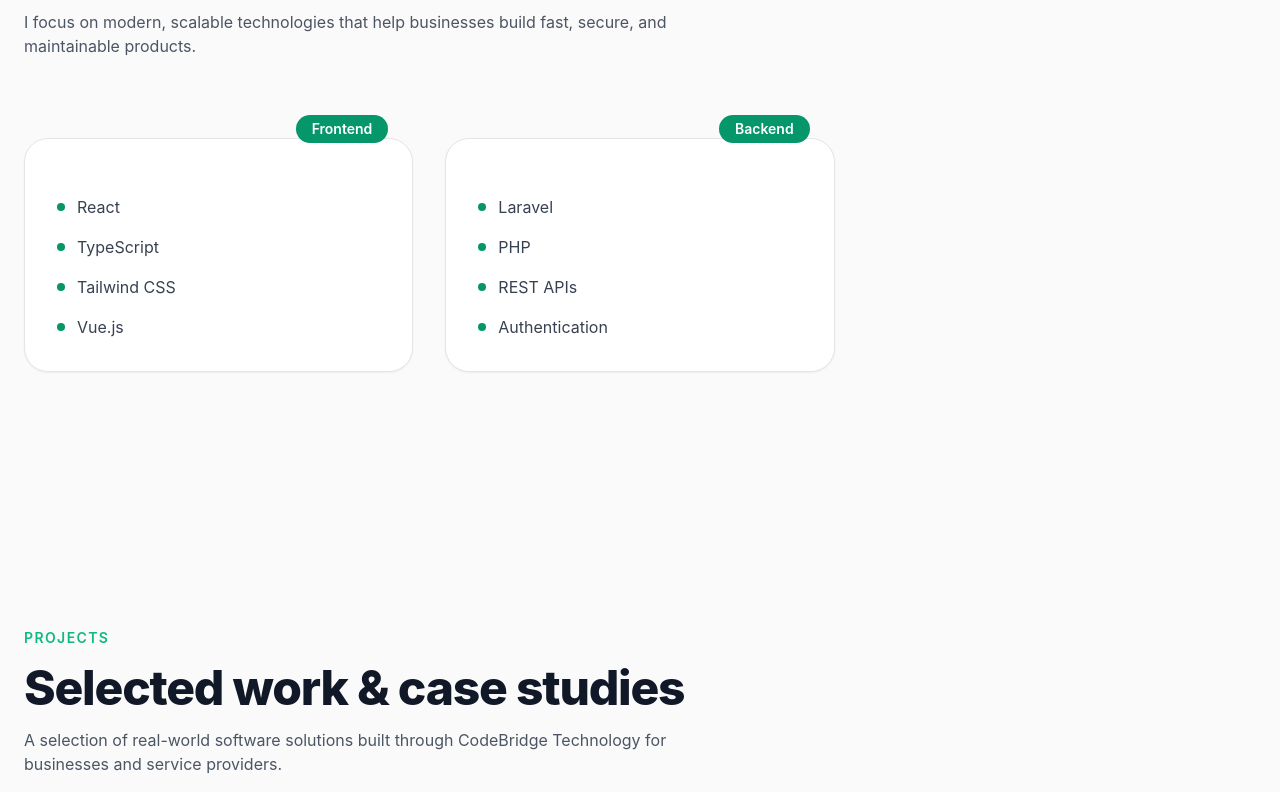
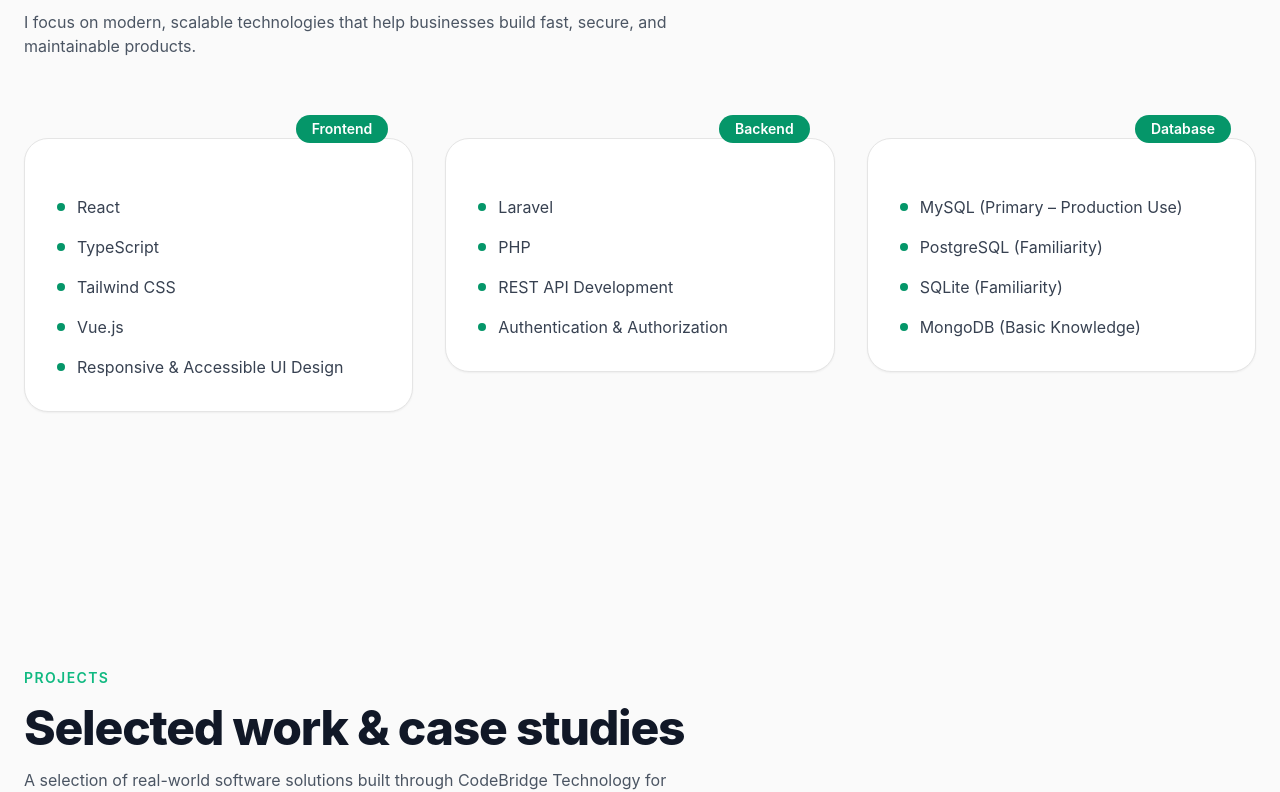
Before and after one commit to AnasMaimalee/portfolio, a React (Vite) app: page / in a window 1280 px wide. Shown: the part 1814-2606 px from the top of the page. Built offline with nearby package versions, Linux system fonts and the light colour scheme.

Commit message:
fix: skill

```diff
--- a/src/components/sections/Skills.tsx
+++ b/src/components/sections/Skills.tsx
@@ -1,9 +1,38 @@
 import FadeIn from "../ui/FadeIn";
 
 const skills = [
-  { title: "Frontend", items: ["React", "TypeScript", "Tailwind CSS", "Vue.js"] },
-  { title: "Backend", items: ["Laravel", "PHP", "REST APIs", "Authentication"] },
+  {
+    title: "Frontend",
+    items: [
+      "React",
+      "TypeScript",
+      "Tailwind CSS",
+      "Vue.js",
+      "Responsive & Accessible UI Design",
+    ],
+  },
+  {
+    title: "Backend",
+    items: [
+      "Laravel",
+      "PHP",
+      "REST API Development",
+      "Authentication & Authorization",
+    ],
+  },
+  {
+    title: "Database",
+    items: [
+      "MySQL (Primary – Production Use)",
+      "PostgreSQL (Familiarity)",
+      "SQLite (Familiarity)",
+      "MongoDB (Basic Knowledge)",
+    ],
+  },
+
 ];
+
+
 
 export default function Skills() {
   return (
```
